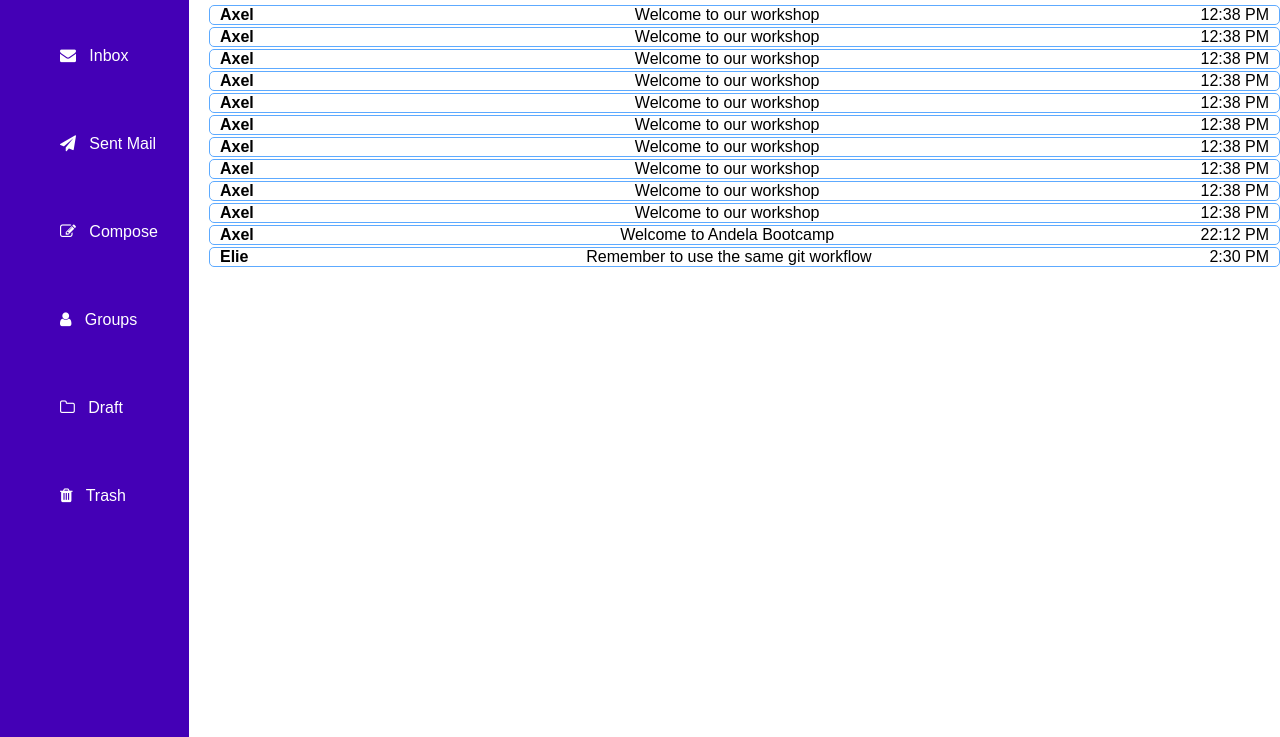
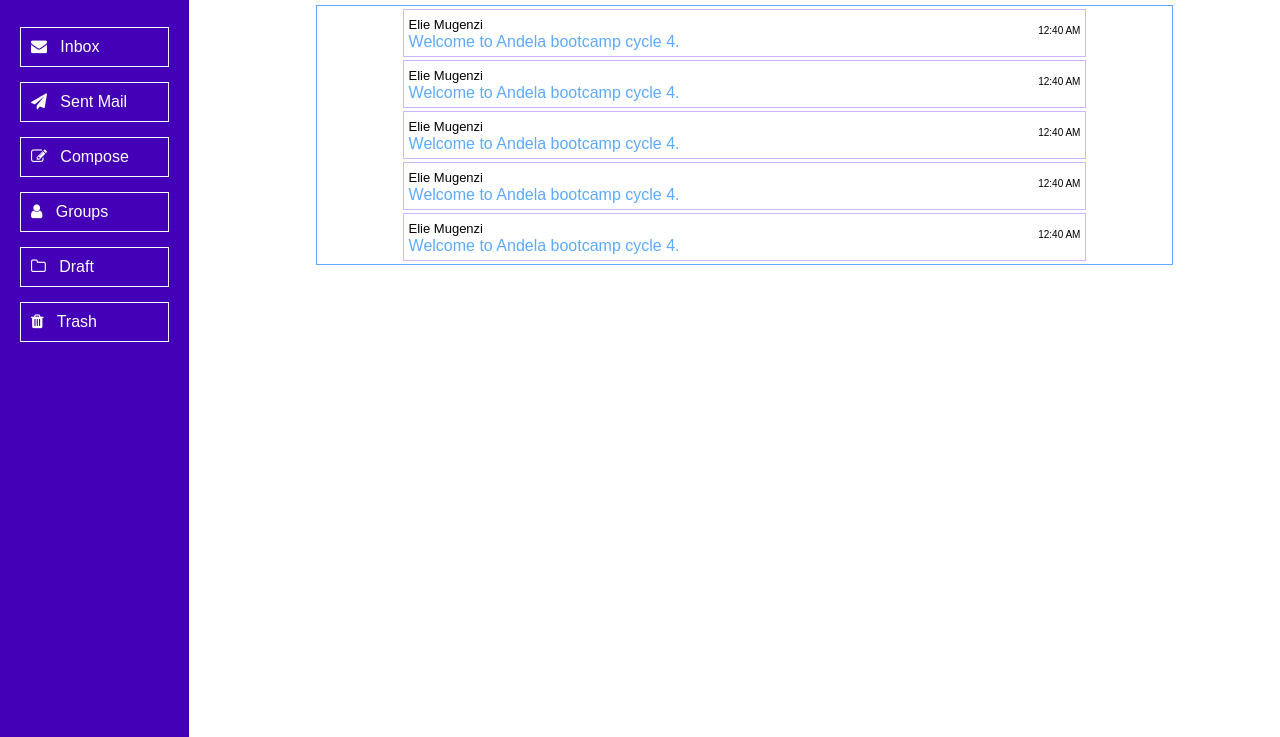
Before and after one commit to eliemugenzi/epic-mail, a plain HTML site: page UI/html/inbox.html in a window 1280 px wide. Shown: the part 63-800 px from the top of the page. Drawn offline with Linux system fonts and the light colour scheme; a web font is replaced by a local one.

Commit message:
[feature-164244794] Redesign list of messages

```diff
--- a/UI/css/style.css
+++ b/UI/css/style.css
@@ -1,8 +1,10 @@
 @font-face {
-  font-family: 'Muli';
+  font-family: "Muli";
   font-style: normal;
   font-weight: 400;
-  src: local('Muli Regular'), local('Muli-Regular'), url(https://fonts.gstatic.com/s/muli/v12/7Auwp_0qiz-afTLGKA.ttf) format('truetype');
+  src: local("Muli Regular"), local("Muli-Regular"),
+    url(https://fonts.gstatic.com/s/muli/v12/7Auwp_0qiz-afTLGKA.ttf)
+      format("truetype");
 }
 .mainFont {
   font-family: "Muli", sans-serif;
@@ -14,7 +16,8 @@ body {
 }
 .home {
   height: 100vh;
-  background: url(https://images.pexels.com/photos/840996/pexels-photo-840996.jpeg?auto=compress&cs=tinysrgb&dpr=1&w=500) no-repeat center / cover;
+  background: url(https://images.pexels.com/photos/840996/pexels-photo-840996.jpeg?auto=compress&cs=tinysrgb&dpr=1&w=500)
+    no-repeat center / cover;
   display: grid;
   place-content: center;
 }
@@ -80,22 +83,40 @@ body {
 .more__grid--item h3 {
   text-transform: uppercase;
 }
+.main__area {
+  background: #fff;
+}
 .main__area .message {
+  border: 1px solid #d1b6ff;
+  margin: 3px 10%;
+  padding: 5px;
   display: flex;
   justify-content: space-between;
-  padding-left: 10px;
-  padding-right: 10px;
+}
+.main__area .message__container {
   border: 1px solid #5daaff;
-  border-radius: 5px;
-  background: #fff;
-  color: #000;
-  margin-bottom: 2px;
-  text-decoration: none;
+  margin: 20px 10%;
 }
 @media (max-width: 768px) {
   .main__area .message {
     display: block;
   }
+}
+.main__area .message__sender {
+  position: relative;
+  width: 100%;
+  font-weight: 100;
+  font-size: 13px;
+}
+.main__area .message__title {
+  font-weight: 300;
+}
+.main__area .message__title a {
+  text-decoration: none;
+  color: #5daaff;
+}
+.main__area .message__time {
+  font-size: 10px;
 }
 .groups {
   margin: auto 10%;
@@ -262,6 +283,47 @@ header nav .menu li a {
 .title__light {
   font-weight: 100;
 }
+.btn__small {
+  padding: 0.3rem 1rem;
+  cursor: pointer;
+  text-decoration: none;
+}
+@media (max-width: 768px) {
+  .btn__small {
+    padding: 0.3rem 0.5rem;
+    display: inline-block;
+  }
+}
+.btn__small.btn-primary {
+  background: #4400b6;
+  color: #fff;
+  border: 1px solid #4400b6;
+  transition: 0.5s ease-out;
+}
+.btn__small.btn-primary:hover {
+  background: #fff;
+  color: #4400b6;
+}
+.btn__small.btn-secondary {
+  background: #5daaff;
+  color: #fff;
+  border: 1px solid #5daaff;
+  transition: 0.5s ease-out;
+}
+.btn__small.btn-secondary:hover {
+  background: #fff;
+  color: #5daaff;
+}
+.btn__small.btn-dark {
+  background: #000;
+  color: #fff;
+  border: 1px solid #000;
+  transition: 0.5s ease-out;
+}
+.btn__small.btn-dark:hover {
+  background: #fff;
+  color: #000;
+}
 form {
   position: relative;
 }
@@ -276,7 +338,8 @@ form .input-field label {
 }
 form .input-field input[type="text"],
 form .input-field input[type="email"],
-form .input-field input[type="password"] {
+form .input-field input[type="password"],
+form .input-field input[type="number"] {
   width: 100%;
   border: 1px solid #5daaff;
   border-radius: 5px;
@@ -305,6 +368,17 @@ form .input-field textarea {
 form input[type="submit"] {
   font-family: "Muli", sans-serif;
 }
+.reply {
+  margin-top: 30px;
+  margin-right: 10%;
+  overflow: hidden;
+  height: 0;
+  transition: 0.5s ease-out;
+}
+.reply.active {
+  height: 100%;
+  overflow: auto;
+}
 main {
   display: flex;
 }
@@ -326,6 +400,11 @@ main .sidenav {
     justify-content: space-between;
     height: auto;
     width: 100%;
+  }
+}
+@media (min-width: 769px) {
+  main .sidenav {
+    overflow-y: auto;
   }
 }
 main .sidenav .profile {
@@ -358,8 +437,10 @@ main .sidenav ul {
   }
 }
 main .sidenav ul li {
-  margin-bottom: 30px;
-  padding: 20px;
+  margin-bottom: 15px;
+  padding: 10px;
+  transform: translateX(-20px);
+  border: 1px solid #fff;
   transition: 0.5s ease-out;
 }
 @media (max-width: 768px) {
@@ -418,6 +499,13 @@ main .main__area {
 }
 .single {
   margin: auto 10%;
+  border: 1px solid #5daaff;
+  padding: 20px;
+}
+.single strong {
+  position: relative;
+  width: 100%;
+  font-weight: 100;
 }
 .single__options {
   display: flex;
--- a/UI/html/inbox.html
+++ b/UI/html/inbox.html
@@ -70,66 +70,61 @@
       <div class="main__area">
         <h2 class="center">Inbox</h2>
         <div class="message__container">
-          <a class="message" href="single-message.html">
-            <strong class="message__sender">Axel</strong>
-            <div class="message__title">Welcome to our workshop</div>
-            <div class="message__time">12:38 PM</div>
-          </a>
-          <a class="message" href="single-message.html">
-            <strong class="message__sender">Axel</strong>
-            <div class="message__title">Welcome to our workshop</div>
-            <div class="message__time">12:38 PM</div>
-          </a>
-          <a class="message" href="single-message.html">
-            <strong class="message__sender">Axel</strong>
-            <div class="message__title">Welcome to our workshop</div>
-            <div class="message__time">12:38 PM</div>
-          </a>
-          <a class="message" href="single-message.html">
-            <strong class="message__sender">Axel</strong>
-            <div class="message__title">Welcome to our workshop</div>
-            <div class="message__time">12:38 PM</div>
-          </a>
-          <a class="message" href="single-message.html">
-            <strong class="message__sender">Axel</strong>
-            <div class="message__title">Welcome to our workshop</div>
-            <div class="message__time">12:38 PM</div>
-          </a>
-          <a class="message" href="single-message.html">
-            <strong class="message__sender">Axel</strong>
-            <div class="message__title">Welcome to our workshop</div>
-            <div class="message__time">12:38 PM</div>
-          </a>
-          <a class="message" href="single-message.html">
-            <strong class="message__sender">Axel</strong>
-            <div class="message__title">Welcome to our workshop</div>
-            <div class="message__time">12:38 PM</div>
-          </a>
-          <a class="message" href="single-message.html">
-            <strong class="message__sender">Axel</strong>
-            <div class="message__title">Welcome to our workshop</div>
-            <div class="message__time">12:38 PM</div>
-          </a>
-          <a class="message" href="single-message.html">
-            <strong class="message__sender">Axel</strong>
-            <div class="message__title">Welcome to our workshop</div>
-            <div class="message__time">12:38 PM</div>
-          </a>
-          <a class="message" href="single-message.html">
-            <strong class="message__sender">Axel</strong>
-            <div class="message__title">Welcome to our workshop</div>
-            <div class="message__time">12:38 PM</div>
-          </a>
-          <a class="message" href="single-message.html">
-            <strong class="message__sender">Axel</strong>
-            <div class="message__title">Welcome to Andela Bootcamp</div>
-            <div class="message__time">22:12 PM</div>
-          </a>
-          <a class="message" href="single-message.html">
-            <strong class="message__sender">Elie</strong>
-            <div class="message__title">Remember to use the same git workflow</div>
-            <div class="message__time">2:30 PM</div>
-          </a>
+          <div class="message">
+            <div class="message__info">
+              <span class="message__sender">Elie Mugenzi</span> <br />
+              <span class="message__title">
+                <a href="single-message.html"
+                  >Welcome to Andela bootcamp cycle 4.</a
+                >
+              </span>
+            </div>
+            <div class="message__time"><p>12:40 AM</p></div>
+          </div>
+          <div class="message">
+            <div class="message__info">
+              <span class="message__sender">Elie Mugenzi</span> <br />
+              <span class="message__title">
+                <a href="single-message.html">Welcome to Andela bootcamp cycle 4.</a>
+              </span>
+            </div>
+            <div class="message__time">
+              <p>12:40 AM</p>
+            </div>
+          </div>
+          <div class="message">
+            <div class="message__info">
+              <span class="message__sender">Elie Mugenzi</span> <br />
+              <span class="message__title">
+                <a href="single-message.html">Welcome to Andela bootcamp cycle 4.</a>
+              </span>
+            </div>
+            <div class="message__time">
+              <p>12:40 AM</p>
+            </div>
+          </div>
+          <div class="message">
+            <div class="message__info">
+              <span class="message__sender">Elie Mugenzi</span> <br />
+              <span class="message__title">
+                <a href="single-message.html">Welcome to Andela bootcamp cycle 4.</a>
+              </span>
+            </div>
+            <div class="message__time">
+              <p>12:40 AM</p>
+            </div>
+          </div>
+          <div class="message">
+            <div class="message__info">
+              <span class="message__sender">Elie Mugenzi</span> <br />
+              <span class="message__title">
+                <a href="single-message.html">Welcome to Andela bootcamp cycle 4.</a>
+              </span>
+            </div>
+            <div class="message__time">
+              <p>12:40 AM</p>
+            </div>
+          </div>
         </div>
       </div>
     </main>
```
